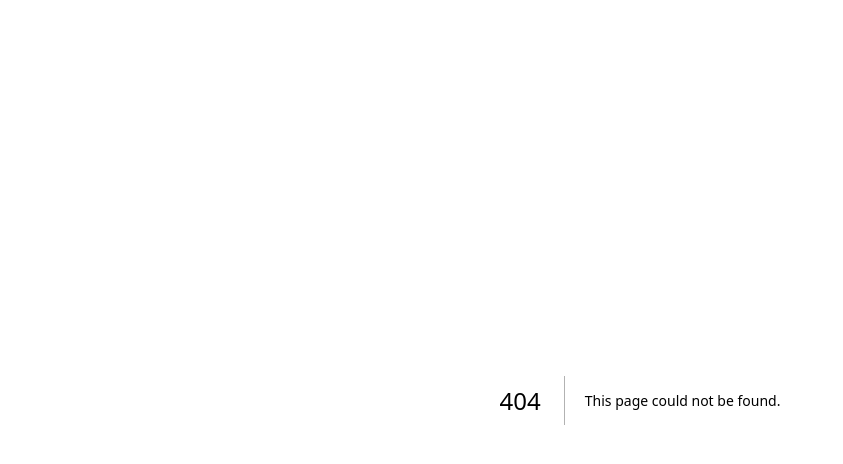
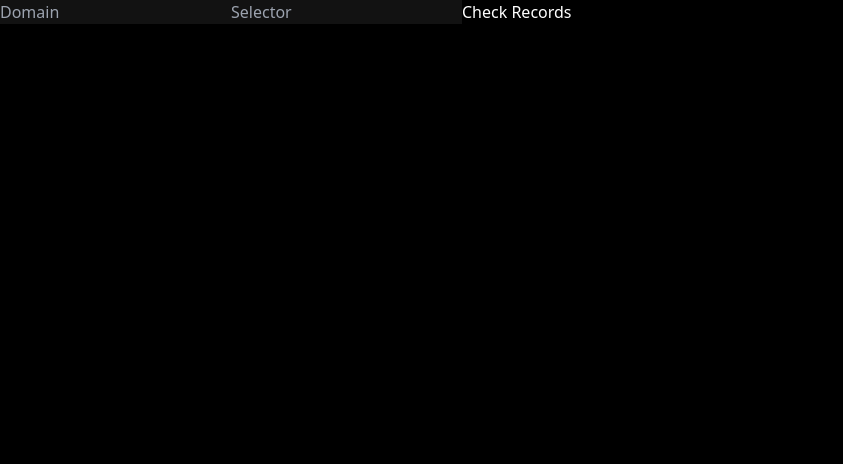
Before and after one commit to scare-destiny/venger.me-new, a Next.js app: page /email-records in a window 1280 px wide. Before the commit this address had no page. Shown: the top 464 px of the page, without its empty margins (0-843 px from the left). Built offline with nearby package versions, Linux system fonts and the light colour scheme.

Commit message:
added email records check

```diff
--- /dev/null
+++ b/components/CheckRecords/CheckRecordsForm.tsx
@@ -0,0 +1,71 @@
+import { useState } from 'react'
+
+interface Results {
+	spf: string
+	dmarc: string
+	dkim: string
+}
+
+async function fetchDnsRecords() {
+	const response = await fetch('/api/records', {
+		method: 'POST',
+		headers: {
+			'Content-Type': 'application/json',
+		},
+		body: JSON.stringify({ text: 'google.com google' }), // replace with actual domain and selector
+	})
+
+	if (response.ok) {
+		const data = await response.json()
+		console.log(data)
+	} else {
+		console.error('Failed to fetch DNS records')
+	}
+}
+
+const CheckRecordsForm = () => {
+	const [domain, setDomain] = useState<string>('')
+	const [selector, setSelector] = useState<string>('')
+	const [results, setResults] = useState<Results | null>(null)
+
+	const checkRecords = async () => {
+		console.log('Domain and selector sent: ', domain, selector)
+
+		const res = await fetch('/api/checkRecords', {
+			method: 'POST',
+			headers: { 'Content-Type': 'application/json' },
+			body: JSON.stringify({ domain, selector }),
+		})
+
+		const data: Results = await res.json()
+		setResults(data)
+	}
+
+	return (
+		<div className='container'>
+			<input
+				type='text'
+				placeholder='Domain'
+				value={domain}
+				onChange={(e) => setDomain(e.target.value)}
+			/>
+			<input
+				type='text'
+				placeholder='Selector'
+				value={selector}
+				onChange={(e) => setSelector(e.target.value)}
+			/>
+			<button onClick={checkRecords}>Check Records</button>
+
+			{results && (
+				<div>
+					<p>SPF: {results.spf}</p>
+					<p>DMARC: {results.dmarc}</p>
+					<p>DKIM: {results.dkim}</p>
+				</div>
+			)}
+		</div>
+	)
+}
+
+export default CheckRecordsForm
--- a/package.json
+++ b/package.json
@@ -13,6 +13,7 @@
     "@types/react": "^18.2.14",
     "@types/react-dom": "18.2.1",
     "@vercel/analytics": "^1.0.0",
+    "dns": "^0.2.2",
     "eslint": "8.39.0",
     "eslint-config-next": "13.3.1",
     "flag-icons": "^6.7.0",
--- /dev/null
+++ b/pages/api/checkRecords.ts
@@ -0,0 +1,50 @@
+import { NextApiRequest, NextApiResponse } from 'next'
+import dns from 'dns/promises'
+
+const CheckRecords = async (req: NextApiRequest, res: NextApiResponse) => {
+	const { domain, selector = '' } = await req.body
+
+	console.log('Domain received: ', domain)
+
+	if (req.method !== 'POST') {
+		res.status(405).end()
+		return
+	}
+
+	// Make sure domain is defined
+	if (!domain) {
+		res.status(400).json({ error: 'Domain must be provided.' })
+		return
+	}
+
+	try {
+		const spfRecords = await dns.resolveTxt(domain)
+		const spfResult = spfRecords.find((record) =>
+			record.join('').includes('spf1')
+		)
+
+		// const dmarcRecords = await dns.resolveTxt(`_dmarc.${domain}`)
+		// const dmarcResult = dmarcRecords.find((record) =>
+		// 	record.join('').includes('DMARC1')
+		// )
+
+		// const dkimRecords = await dns.resolveTxt(`${selector}._domainkey.${domain}`)
+		// const dkimResult = dkimRecords.find((record) =>
+		// 	record.join('').includes('DKIM1')
+		// )
+
+		res.status(200).json({
+			spf: spfResult ? 'PASS' : 'FAIL',
+			// dmarc: dmarcResult ? 'PASS' : 'FAIL',
+			// dkim: dkimResult ? 'PASS' : 'FAIL',
+		})
+	} catch (err: unknown) {
+		if (err instanceof Error) {
+			res.status(500).json({ error: err.message })
+		} else {
+			res.status(500).json({ error: 'An unexpected error occurred' })
+		}
+	}
+}
+
+export default CheckRecords
--- /dev/null
+++ b/pages/email-records.tsx
@@ -0,0 +1,7 @@
+import CheckRecordsForm from '@/components/CheckRecords/CheckRecordsForm'
+
+const EmailRecordsComponent = () => {
+	return <CheckRecordsForm />
+}
+
+export default EmailRecordsComponent
```
Also changed, not shown: 1 other file (tests, documents, lock files or other folders).
